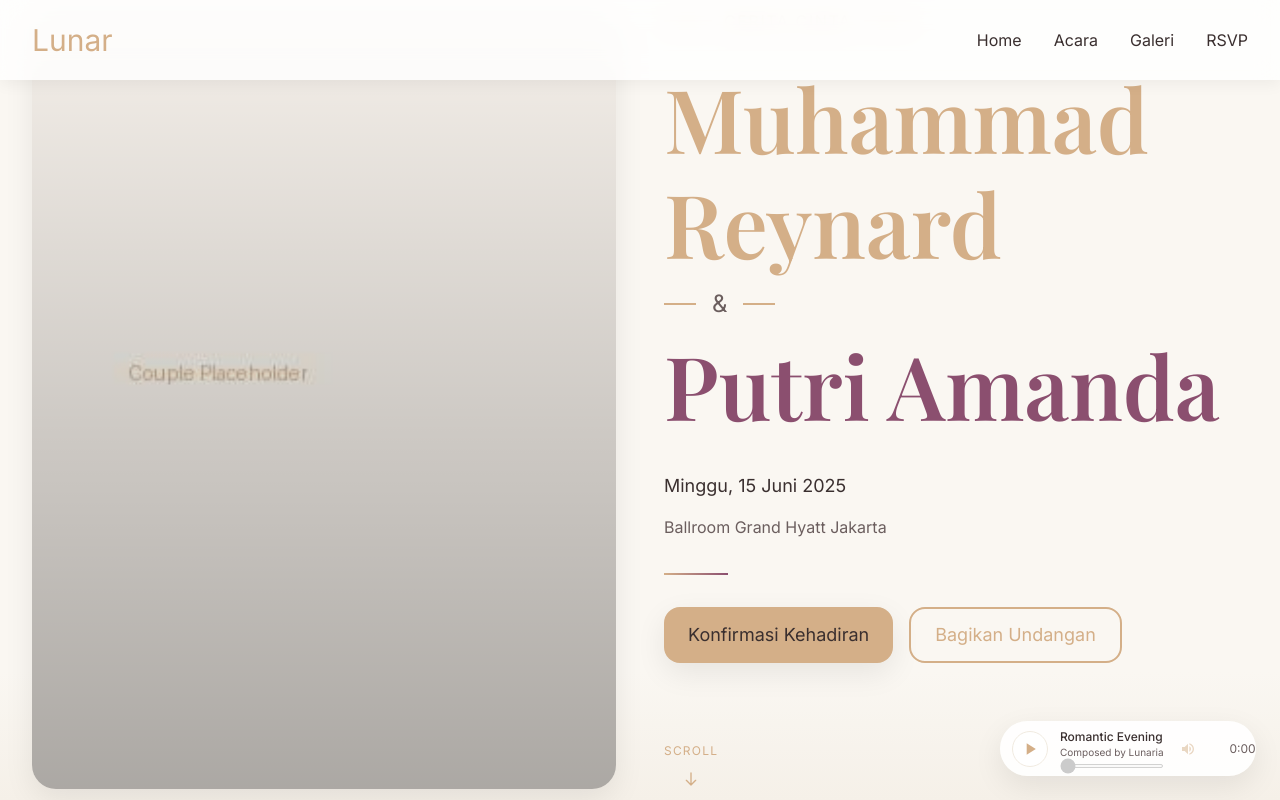
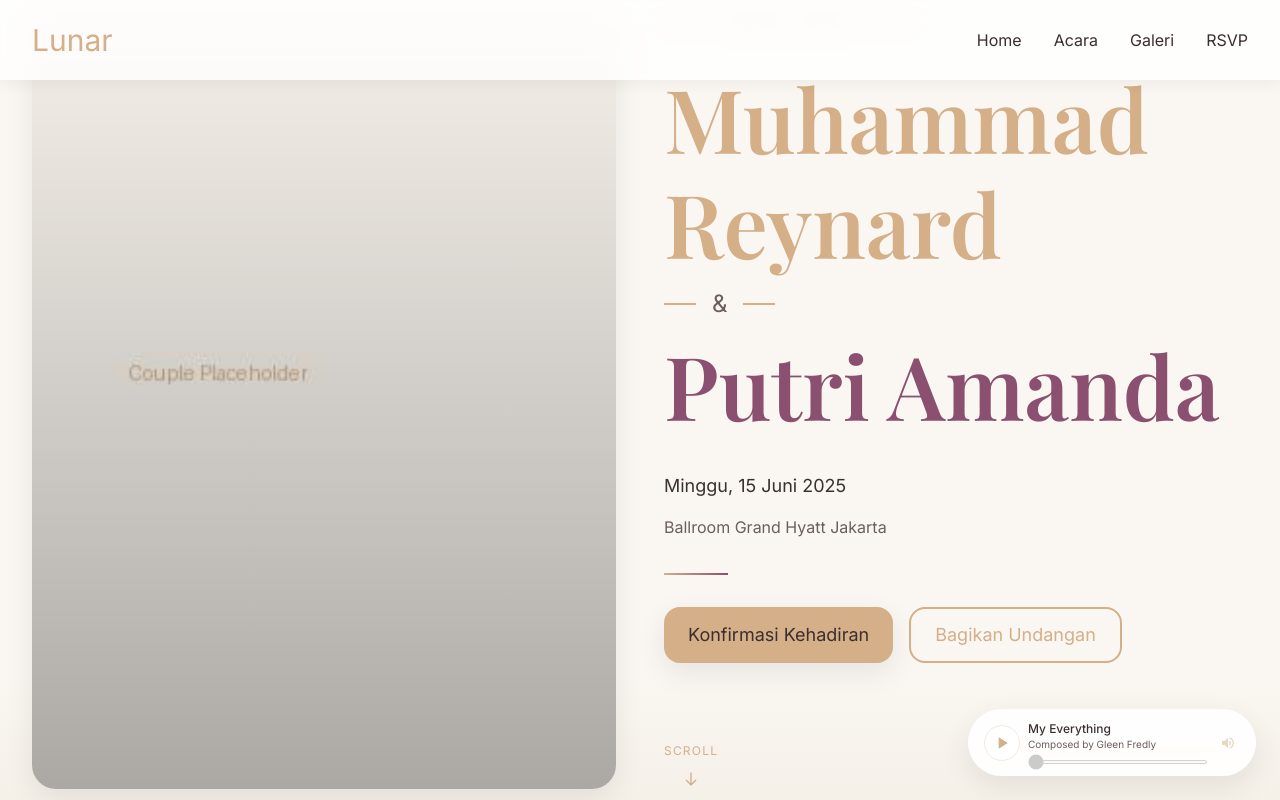
Before and after one commit to Callmerev95/lunar-invitation, a Next.js app: page / in a window 1280 px wide. Shown: the top 800 px of the page. Built offline with nearby package versions, Linux system fonts and the light colour scheme.

Commit message:
refactor: Remove song duration display and optimize player container size for better proportions

```diff
--- a/src/app/page.tsx
+++ b/src/app/page.tsx
@@ -116,8 +116,8 @@ export default function Home() {
 
       {/* Music Player */}
       <MusicPlayer
-        title="Romantic Evening"
-        artist="Composed by Lunaria"
+        title="My Everything"
+        artist="Composed by Gleen Fredly"
         src="/music/background-music.mp3"
       />
 
--- a/src/components/common/MusicPlayer.tsx
+++ b/src/components/common/MusicPlayer.tsx
@@ -166,14 +166,6 @@ export const MusicPlayer: React.FC<MusicPlayerProps> = ({
     console.log("[MusicPlayer] Mute:", !isMuted);
   };
 
-  // Format time (MM:SS)
-  const formatTime = (time: number): string => {
-    if (!isFinite(time)) return "0:00";
-    const minutes = Math.floor(time / 60);
-    const seconds = Math.floor(time % 60);
-    return `${minutes}:${seconds.toString().padStart(2, "0")}`;
-  };
-
   // Calculate progress percentage
   const progressPercent =
     isFinite(duration) && duration > 0 ? (currentTime / duration) * 100 : 0;
@@ -212,7 +204,7 @@ export const MusicPlayer: React.FC<MusicPlayerProps> = ({
       </div>
 
       {/* Desktop: compact horizontal bar */}
-      <div className="hidden md:flex fixed bottom-6 right-6 z-50 items-center gap-3 bg-white/90 rounded-full shadow-elegant px-3 py-2 w-64">
+      <div className="hidden md:flex fixed bottom-6 right-6 z-50 items-center gap-2 bg-white/90 rounded-full shadow-elegant px-4 py-3 w-72">
         {/* Compact song info */}
         <div className="shrink-0">
           <button
@@ -229,10 +221,10 @@ export const MusicPlayer: React.FC<MusicPlayerProps> = ({
           </button>
         </div>
 
-        <div className="flex-1">
+        <div className="flex-1 min-w-0">
           <div className="text-xs text-[#3A2F2F] font-inter font-medium truncate">{title}</div>
           <div className="text-[10px] text-[#6B5E5E] truncate">{artist}</div>
-          <div className="mt-1 flex items-center gap-2">
+          <div className="mt-2 flex items-center">
             <input
               type="range"
               min={0}
@@ -246,13 +238,12 @@ export const MusicPlayer: React.FC<MusicPlayerProps> = ({
           </div>
         </div>
 
-        <div className="flex items-center gap-2">
         <button
           onClick={handleToggleMute}
           disabled={!isReady}
           aria-label={isMuted ? "Unmute audio" : "Mute audio"}
           title={isMuted ? "Unmute" : "Mute"}
-            className="text-[#D4AF88] hover:text-[#8B4F6F] p-1 disabled:opacity-50"
+          className="shrink-0 text-[#D4AF88] hover:text-[#8B4F6F] p-1 disabled:opacity-50"
         >
           <svg className="w-4 h-4" fill="currentColor" viewBox="0 0 24 24">
             {isMuted ? (
@@ -262,11 +253,6 @@ export const MusicPlayer: React.FC<MusicPlayerProps> = ({
             )}
           </svg>
         </button>
-
-          <div className="text-xs text-[#6B5E5E] font-inter w-12 text-right">
-            {isLoading ? "..." : formatTime(currentTime)}
-          </div>
-        </div>
       </div>
     </>
   );
```
Lines whose indentation alone changed are shown as unchanged.
